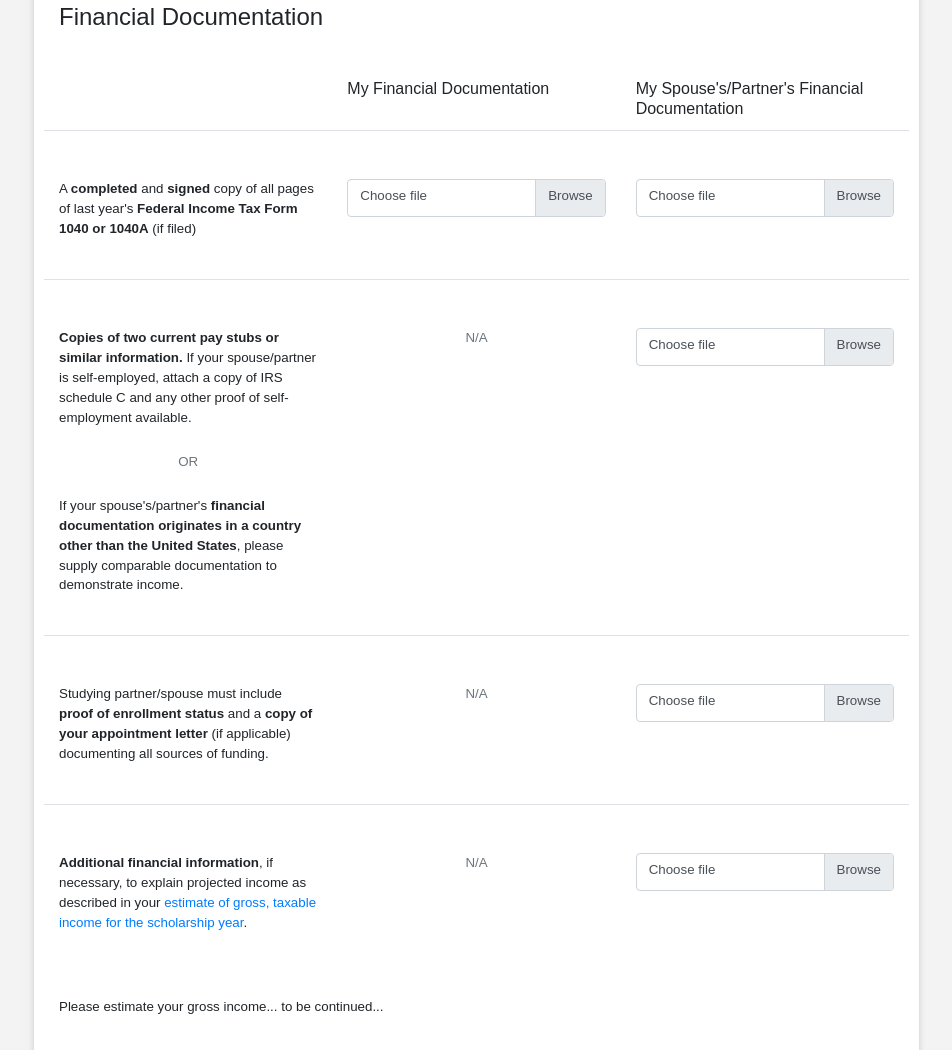
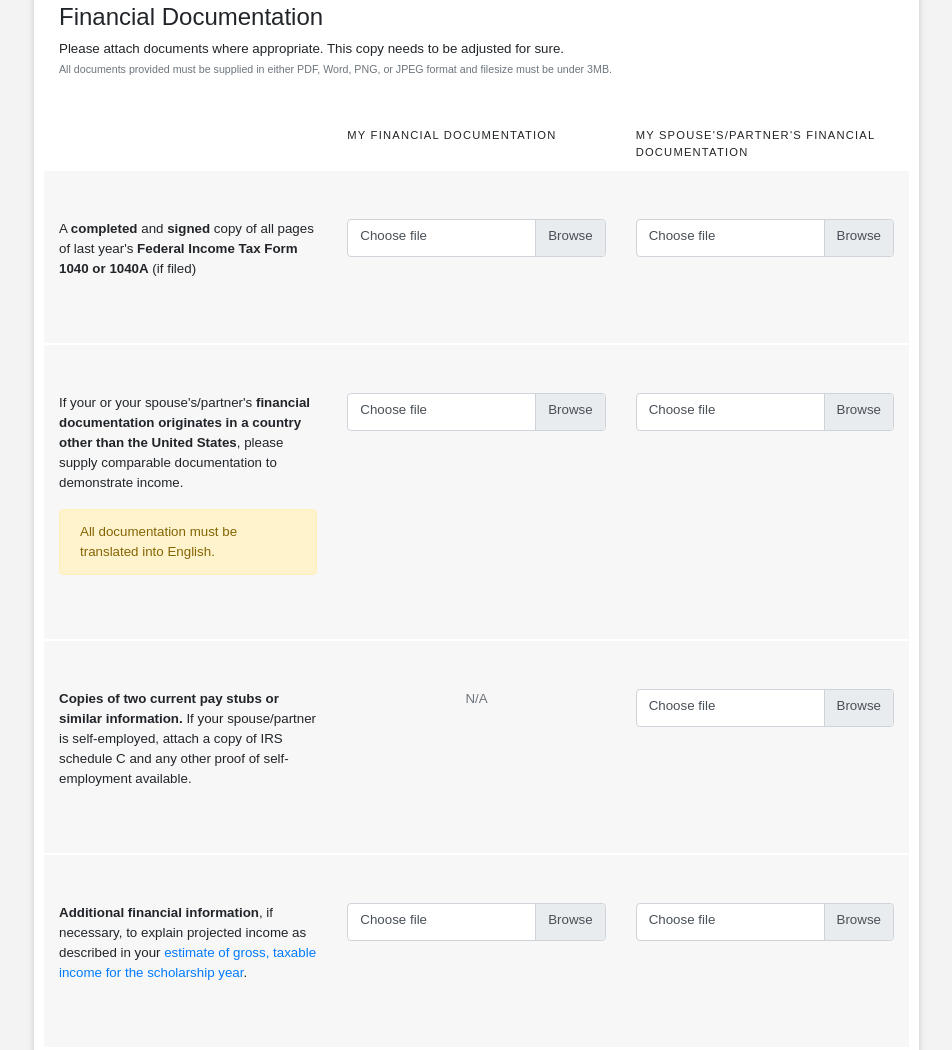
Before and after one commit to JanDW/ccsp-ui, a plain HTML site: page index.html in a window 1280 px wide. Shown: the part 1160-2210 px from the top of the page, without its empty margins (316-1268 px from the left). Drawn offline with nearby package versions, Linux system fonts and the light colour scheme; a web font is replaced by a local one.

Commit message:
#8 Updated Financial Section

```diff
--- a/index.html
+++ b/index.html
@@ -64,6 +64,23 @@
 		.section-title {
 			font-size: 26px;
 			margin: 5px 0 0 5px;
+		}
+
+		.table-heading {
+			text-transform: uppercase;
+	    font-size: 0.7rem;
+	    letter-spacing: 1.2px;
+	    line-height: 1.5;
+		}
+
+		.table-row {
+			background-color: #f7f7f7;
+			padding-top: 3rem;
+			padding-bottom: 3rem;
+		}
+
+		.table-row:not(:first-child) {
+			border-top: 2px solid #FFF;
 		}
 
 
@@ -507,20 +524,22 @@
 						</div>
 					</section>
 					<section id="financial" class="mb-5">
-						<h2 class="h4 mb-5">Financial Documentation</h2>
-						<div class="row">
+						<h2 class="h4">Financial Documentation</h2>
+						<p class="mb-5">Please attach documents where appropriate. This copy needs to be adjusted for sure.<br><small class="text-muted">All documents provided must be supplied in either PDF, Word, PNG, or JPEG format and filesize must be under 3MB.</small></p>
+
+						<div class="row mt-5">
 							<div class="col">
 								<h3 class="h6">&nbsp;</h3>
 							</div>
 							<div class="col">
-								<h3 class="h6">My Financial Documentation</h3>
+								<h3 class="table-heading">My Financial Documentation</h3>
 							</div>
 							<div class="col">
-								<h3 class="h6">My Spouse's/Partner's Financial Documentation</h3>
+								<h3 class="table-heading">My Spouse's/Partner's Financial Documentation</h3>
 							</div>
 						</div>
 						<!-- @TODO fix for attributes and id attributes for file inputs-->
-						<div class="row border-top mt-1 pt-5">
+						<div class="row table-row">
 							<div class="col">
 									<p>A <b>completed</b> and <b>signed</b> copy of all pages of last year's <b>Federal Income Tax Form 1040 or 1040A</b> (if filed)</p>
 							</div>
@@ -536,26 +555,41 @@
 									<label class="custom-file-label" for="tax1040">Choose file</label>
 								</div>
 							</div>
+						</div><!-- TAXES -->
+						<div class="row table-row"><!-- FOREIGN -->
+							<div class="col">
+									<p>If your or your spouse's/partner's <b>financial documentation originates in a country other than the United States</b>, please supply comparable documentation to demonstrate income.</p>
+									<p class="alert alert-warning">All documentation must be translated into English.</p>
+							</div>
+							<div class="col">
+								<div class="custom-file">
+									<input type="file" class="custom-file-input" id="selfForeignIncome">
+									<label class="custom-file-label" for="selfForeignIncome">Choose file</label>
+								</div>
+							</div>
+							<div class="col">
+								<div class="custom-file">
+									<input type="file" class="custom-file-input" id="spouseForeignIncome">
+									<label class="custom-file-label" for="spouseForeignIncome">Choose file</label>
+								</div>
+							</div>
 						</div>
-
-						<div class="row border-top mt-4 pt-5">
+						<div class="row table-row">
 							<div class="col">
 									<p><b>Copies of two current pay stubs or similar information.</b> If your spouse/partner is self-employed, attach a copy of IRS schedule C and any other proof of self-employment available.</p>
-									<p class="text-center text-muted pt-2 pb-2">OR</p>
-									<p>If your spouse's/partner's <b>financial documentation originates in a country other than the United States</b>, please supply comparable documentation to demonstrate income.</p>
 							</div>
 							<div class="col">
 								<p class="text-muted text-center">N/A</p>
 							</div>
 							<div class="col">
 								<div class="custom-file">
-									<input type="file" class="custom-file-input" id="spouseTax1040">
-									<label class="custom-file-label" for="tax1040">Choose file</label>
+									<input type="file" class="custom-file-input" id="spousePayStubs">
+									<label class="custom-file-label" for="spousePayStubs">Choose file</label>
 								</div>
 							</div>
 						</div>
 						<!--@TODO only show when student was selected under spouse-->
-						<div class="row border-top mt-4 pt-5">
+						<div class="row table-row d-none" id="spouseStudentFinancial">
 							<div class="col">
 									<p>Studying partner/spouse must include <b>proof of enrollment status</b> and a <b>copy of your appointment letter</b> (if applicable) documenting all sources of funding.</p>
 							</div>
@@ -564,24 +598,27 @@
 							</div>
 							<div class="col">
 								<div class="custom-file">
-									<input type="file" class="custom-file-input" id="spouseTax1040">
-									<label class="custom-file-label" for="tax1040">Choose file</label>
+									<input type="file" class="custom-file-input" id="spouseStudent">
+									<label class="custom-file-label" for="spouseStudent">Choose file</label>
 								</div>
 							</div>
 						</div>
 
-						<div class="row border-top mt-4 pt-5">
+						<div class="row table-row">
 							<div class="col">
 									<!-- @TODO put href in link, consider reversing sections, it's weird that it asks for documentation about something that hasn't yet been specified -->
 									<p><b>Additional financial information</b>, if necessary, to explain projected income as described in your <a href="#">estimate of gross, taxable income for the scholarship year</a>.</p>
 							</div>
 							<div class="col">
-								<p class="text-muted text-center">N/A</p>
+								<div class="custom-file">
+									<input type="file" class="custom-file-input" id="spouseAdditonalIncome">
+									<label class="custom-file-label" for="spouseAdditonalIncome">Choose file</label>
+								</div>
 							</div>
 							<div class="col">
 								<div class="custom-file">
-									<input type="file" class="custom-file-input" id="spouseTax1040">
-									<label class="custom-file-label" for="tax1040">Choose file</label>
+									<input type="file" class="custom-file-input" id="spouseAdditonalIncome">
+									<label class="custom-file-label" for="spouseAdditonalIncome">Choose file</label>
 								</div>
 							</div>
 						</div>
@@ -629,6 +666,12 @@
 	$('input[name=spouseOccupation]').on('change',function(){
 		let $this = $(this);
 		let val = $this.val();
+
+		if (val.toLowerCase() === 'student') {
+			$('#spouseStudentFinancial').removeClass('d-none');
+		} else {
+			$('#spouseStudentFinancial').addClass('d-none');
+		}
 
 		// create ID selector for which container to show
 		let valueTarget = '#spouseOccupation' + val.charAt(0).toUpperCase() + val.substr(1) + 'Entry';
```
